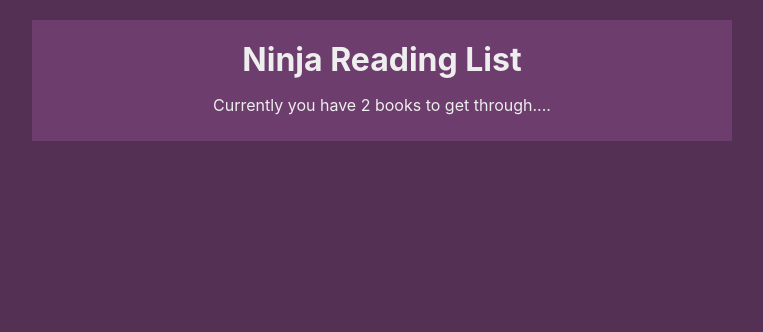
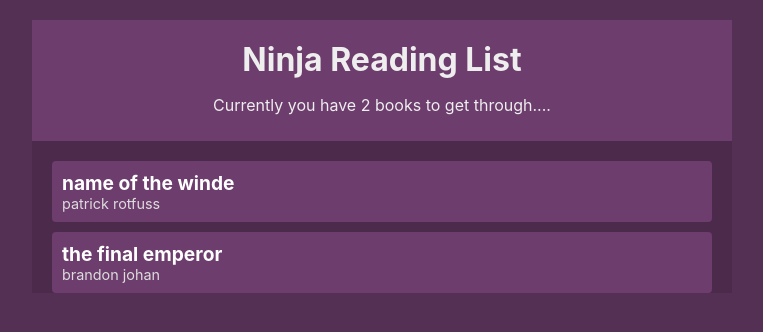
Before and after one commit to boyet007/belajar_react_hooks, a React (Create React App) app: page / in a window 1280 px wide. Shown: the top 332 px of the page, without its empty margins (258-1021 px from the left). Built offline with nearby package versions, Linux system fonts and the light colour scheme.

Commit message:
17 - Reading List Project(Part II)

```diff
--- a/src/App.js
+++ b/src/App.js
@@ -1,12 +1,14 @@
 import React from 'react';
 import BookContextProvider from './context/BookContext'
 import Navbar from './components/Navbar'
+import BookList from './components/BookList'
 
 function App() {
   return (
     <div className="App">
       <BookContextProvider>
         <Navbar />
+        <BookList />
       </BookContextProvider>
     </div>
   );
--- a/src/components/BookDetails.js
+++ b/src/components/BookDetails.js
@@ -0,0 +1,15 @@
+import React, { useContext } from 'react'
+import { BookContext } from '../context/BookContext'
+
+
+const BookDetails = ({ book }) => {
+    const { removeBook } = useContext(BookContext)
+    return (
+        <li onClick={() => removeBook(book.id)}>
+            <div className="title">{ book.title}</div>
+            <div className="author">{ book.author }</div>
+        </li>
+     );
+}
+
+export default BookDetails;
--- a/src/components/BookList.js
+++ b/src/components/BookList.js
@@ -0,0 +1,21 @@
+import React, { useContext } from 'react'
+import { BookContext } from '../context/BookContext'
+import BookDetails from './BookDetails'
+
+const BookList = () => {
+    const { books } = useContext(BookContext)
+
+    return books.length ? (
+        <div className="book-list">
+            <ul>
+                { books.map(book => {
+                    return ( <BookDetails book={book} key={book.id} />)
+                }) }
+            </ul>
+        </div>
+    ) : (
+        <div className="empty">No Books to read. helllo free time :)</div>
+    )
+}
+
+export default BookList;
--- a/src/context/BookContext.js
+++ b/src/context/BookContext.js
@@ -5,7 +5,7 @@
 
 const BookContextProvider = (props) => {
     const [books, setBooks] = useState([
-        { title: 'name of the wind', author: 'patrick rotfuss', id: 1 },
+        { title: 'name of the winde', author: 'patrick rotfuss', id: 1 },
         { title: 'the final emperor', author: 'brandon johan', id: 2 },
     ])
 
--- a/src/index.css
+++ b/src/index.css
@@ -23,3 +23,41 @@
 .navbar h1 {
     margin: 10px 0;
 }
+
+.book-list {
+    margin: 20px;
+}
+
+.book-list ul {
+    padding: 0;
+    list-style-type: none;
+}
+
+.book-list li {
+    background: #6d3d6d;
+    border-radius: 4px;
+    padding: 10px;
+    cursor: pointer;
+    margin: 10px 0;
+}
+
+.book-list li:hover {
+    opacity: 0.7;
+    text-decoration: line-through;
+}
+
+.book-list .title {
+    font-weight: bold;
+    color: #fff;
+    font-size: 1.2em;
+}
+
+.book-list .author {
+    font-size: 0.9em;
+    color: #ddd;
+}
+
+.empty {
+    margin: 20px;
+    text-align: center;
+}
```
